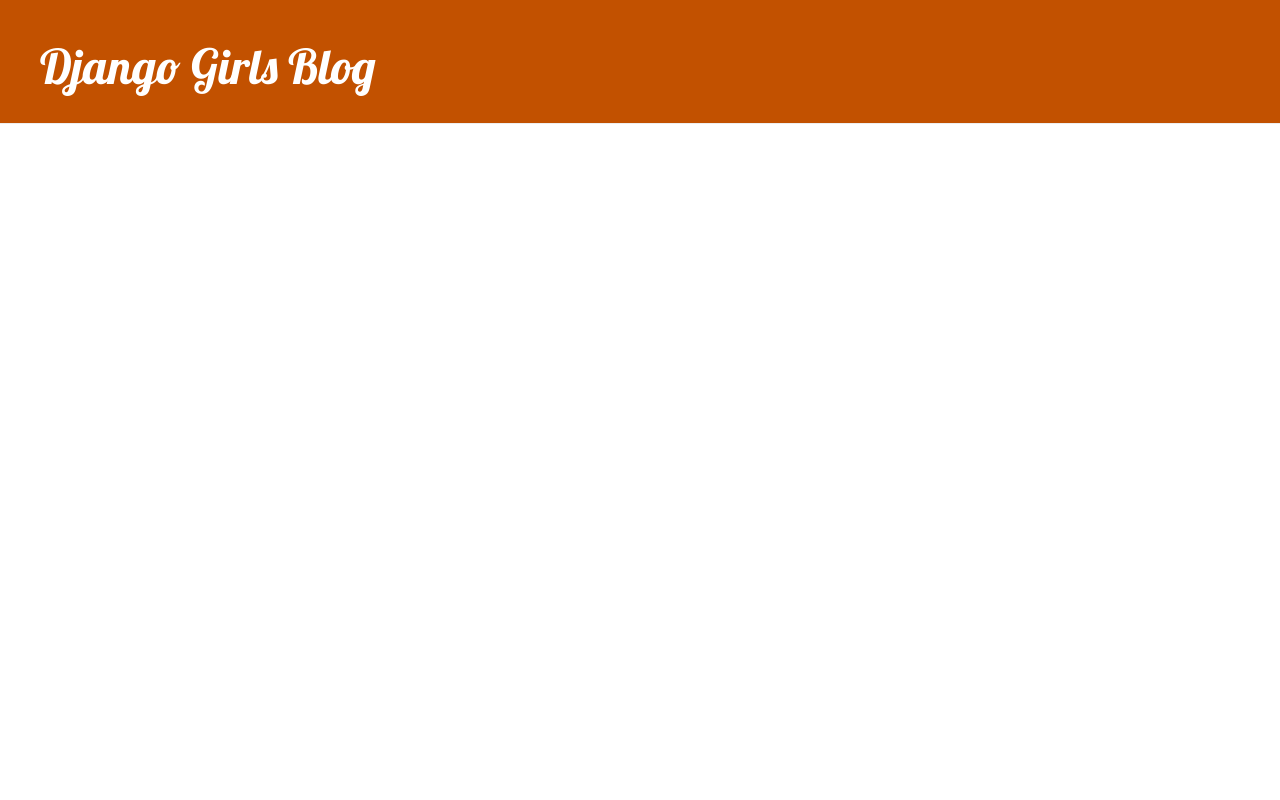
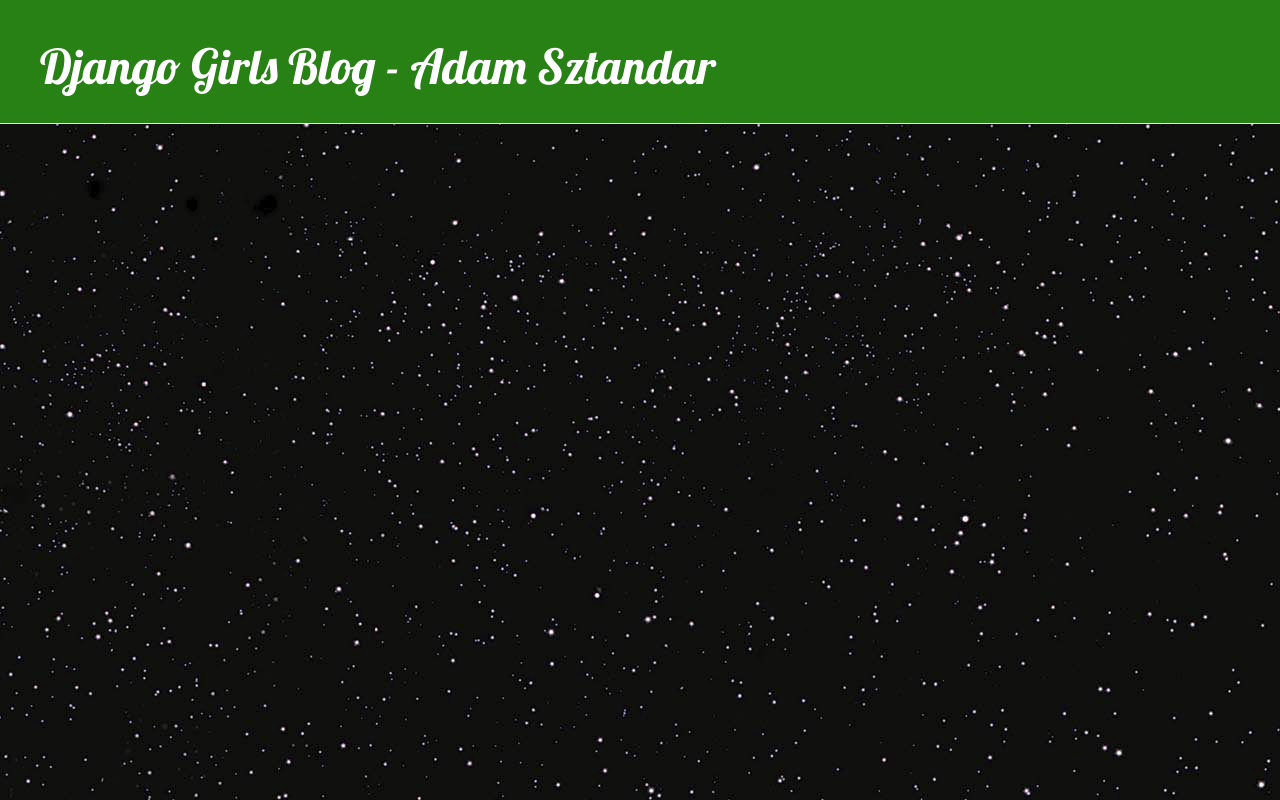
Before and after one commit to asztandar/aplikacje-internetowe-sztandar_adam-185ic, a Django app: template lab1/blog/templates/blog/base.html in a window 1280 px wide. Run offline with Django 3.2, Linux system fonts and the light colour scheme; the template is opened without the code that fills it, so the values that code supplies are empty; parts of the project's set-up code (start-up, migrations or seed data) failed here and were passed over; some libraries are stand-ins or nearby versions.

Commit message:
add background image

```diff
--- a/lab1/blog/templates/blog/base.html
+++ b/lab1/blog/templates/blog/base.html
@@ -13,7 +13,7 @@
             {% if user.is_authenticated %}
                 <a href="{% url 'post_new' %}" class="top-menu"><span class="glyphicon glyphicon-plus"></span></a>
             {% endif %}
-            <h1><a href="/">Django Girls Blog</a></h1>
+            <h1><a href="/">Django Girls Blog - Adam Sztandar</a></h1>
         </div>
         <div class="content container">
             <div class="row">
--- a/lab1/static/css/blog.css
+++ b/lab1/static/css/blog.css
@@ -1,5 +1,9 @@
+body{
+    background-image: url("../img/background.jpg");
+    color: white;
+}
 .page-header {
-    background-color: #C25100;
+    background-color: #278115;
     margin-top: 0;
     padding: 20px 20px 20px 40px;
 }
```
Also changed, not shown: lab1/static/img/background.jpg (added).
